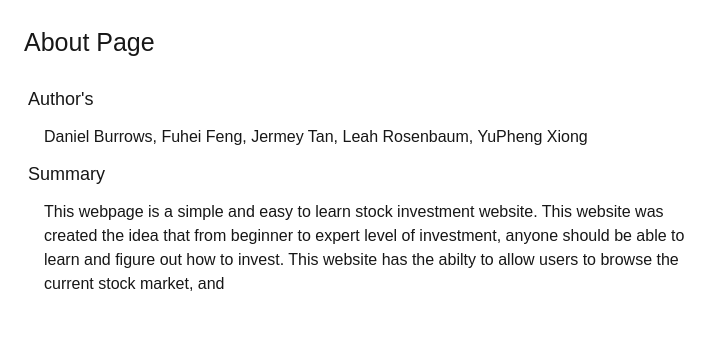
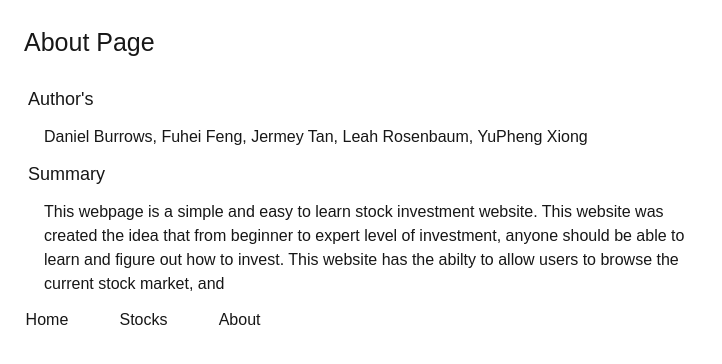
Before and after one commit to JeremyTan0/ClarusAI, a Next.js app in the folder frontend/: page /about in a window 1280 px wide. Shown: the top 364 px of the page, without its empty margins (0-722 px from the left). Built offline with nearby package versions, Linux system fonts and the light colour scheme.

Commit message:
Fix some errors

```diff
--- a/frontend/app/about/page.tsx
+++ b/frontend/app/about/page.tsx
@@ -1,4 +1,5 @@
 'use client'
+import Link from 'next/link'
 import { useEffect, useState } from 'react'
 
 export default function about() {
@@ -15,6 +16,11 @@
                     figure out how to invest. This website has the abilty to allow users to browse the current
                     stock market, and
                 </p>
+                <nav>
+                    <Link href="/">Home</Link>
+                    <Link href="/stocks">Stocks</Link>
+                    <Link href="/about">About</Link>
+                </nav>
             </article>
         </div>
     )
--- a/frontend/app/stocks/page.tsx
+++ b/frontend/app/stocks/page.tsx
@@ -1,10 +1,16 @@
 'use client'
+import Link from 'next/link'
 import { useEffect, useState } from 'react'
 
 export default function stocks() {
     return (
         <div>
             <h2>Stocks Page</h2>
+            <nav>
+                <Link href="/">Home</Link>
+                <Link href="/stocks">Stocks</Link>
+                <Link href="/about">About</Link>
+            </nav>
         </div>
     )
 }
```
Lines whose indentation alone changed are shown as unchanged.
